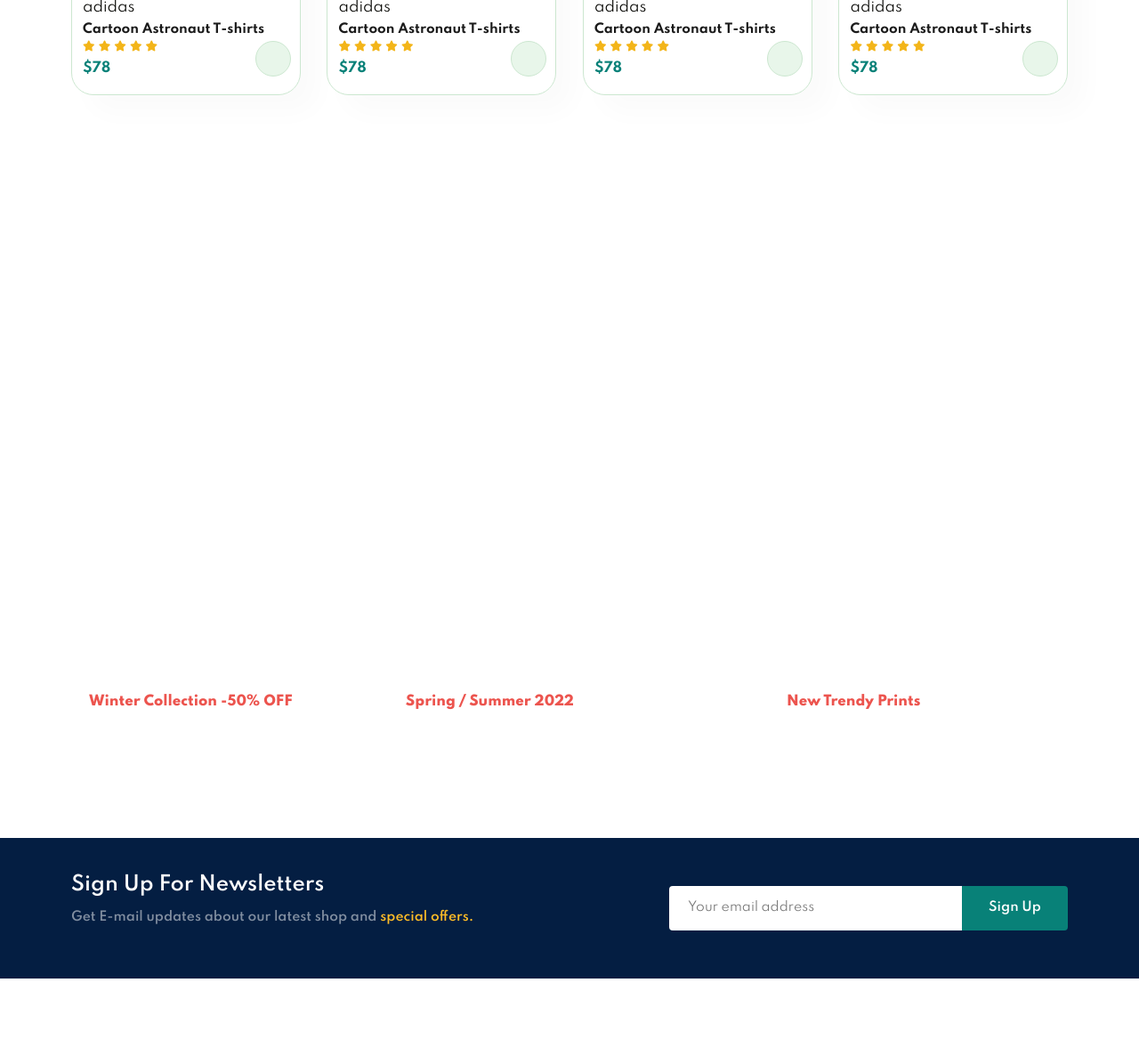
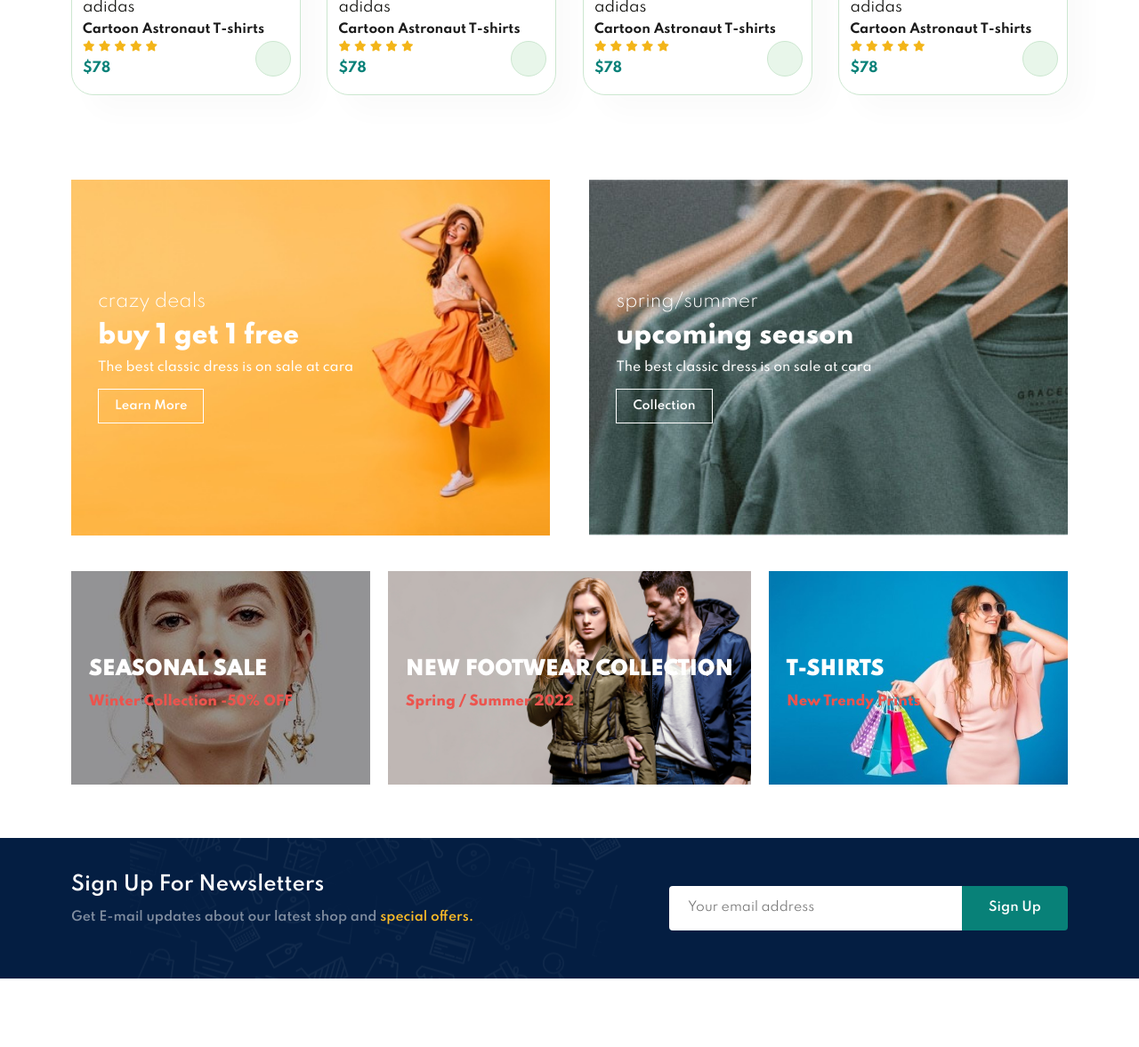
Before and after one commit to Palkesh0Bairagi/New-ECOM, a plain HTML site: page index.html in a window 1280 px wide. Shown: the part 3348-4525 px from the top of the page at 89% size. Drawn offline with Linux system fonts and the light colour scheme.

Commit message:
Update style.css

```diff
--- a/style.css
+++ b/style.css
@@ -294,7 +294,7 @@ body {
     justify-content: center;
     align-items: center;
     text-align: center;
-    background-image: url("/banner/b2.jpg");
+    background-image: url("b2.jpg");
     width: 100%;
     height: 40vh;
     background-size: cover;
@@ -331,7 +331,7 @@ body {
     flex-direction: column;
     justify-content: center;
     align-items: flex-start;
-    background-image: url("/banner/b17.jpg");
+    background-image: url("b17.jpg");
     min-width: 48%;
     height: 50vh;
     background-size: cover;
@@ -340,7 +340,7 @@ body {
 }
 
 #sm-banner .banner-box2{
-    background-image: url("/banner/b10.jpg");
+    background-image: url("b10.jpg");
 }
 
 #sm-banner h4{
@@ -378,7 +378,7 @@ body {
     flex-direction: column;
     justify-content: center;
     align-items: flex-start;
-    background-image: url("/banner/b7.jpg");
+    background-image: url("b7.jpg");
     min-width: 30%;
     height: 30vh;
     background-size: cover;
@@ -388,11 +388,11 @@ body {
 }
 
 #banner3 .banner-box2{
-    background-image: url("/banner/b4.jpg") ;
+    background-image: url("b4.jpg") ;
 }
 
 #banner3 .banner-box3{
-    background-image: url("/banner/b18.jpg") ;
+    background-image: url("b18.jpg") ;
 }
 
 #banner3 h2{
@@ -412,7 +412,7 @@ body {
     justify-content: space-between;
     flex-wrap: wrap;
     align-items: center;
-    background-image: url("/banner/b14.png");
+    background-image: url("b14.png");
     background-repeat: no-repeat;
     background-position: 20% 30%;
     background-color: #041e42;
```
